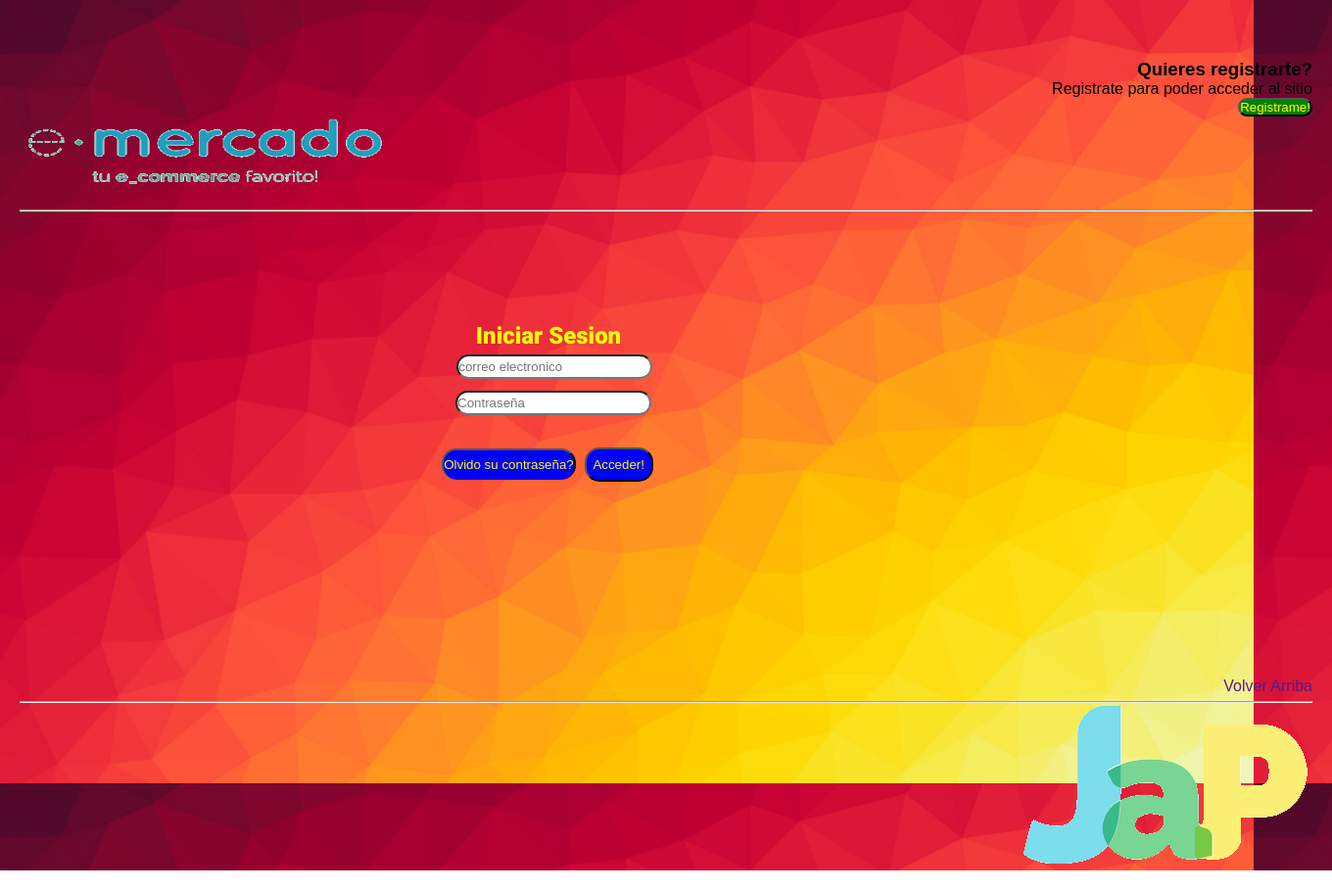
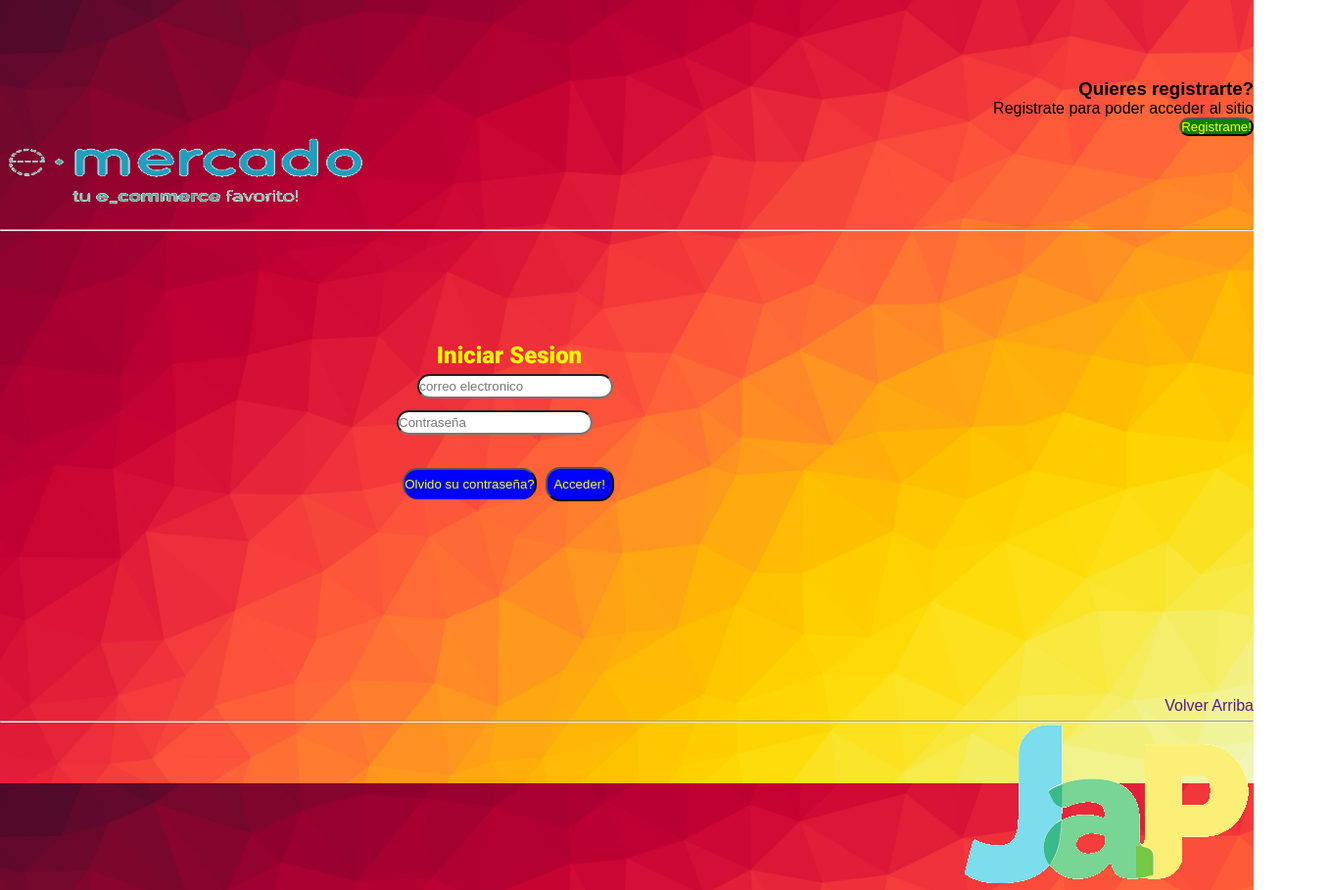
Before and after one commit to Lucas20034/Login2.github.io, a plain HTML site: page index.html in a window 1280 px wide. Shown: the whole page at 98% size, 1360 px wide, since content can reach past the window. Drawn offline with Linux system fonts and the light colour scheme; a web font is replaced by a local one.

Commit message:
psuheando

```diff
--- a/index.html
+++ b/index.html
@@ -6,6 +6,8 @@
     <meta name="viewport" content="width=device-width, initial-scale=1.0">
     <title>Document</title>
     <link rel="stylesheet" href="login.css">
+
+    <meta name="viewport" content="width=device-width, initial-scale=1.0">
 
 
 
@@ -19,7 +21,7 @@
 
 <body>
 
-
+<div class="Contenedor">
 
     <main class="Fondo2">
 
@@ -87,5 +89,7 @@
 
     </main>
 
+</div>
+
 </body>
 </html>
--- a/login.css
+++ b/login.css
@@ -6,6 +6,7 @@
     font-family: sans-serif;
 
 }
+
 
 
 
@@ -21,14 +22,21 @@ body{
     font-family: 'Playfair Display', serif;
     font-family: 'Roboto', sans-serif;
 
-    width: 100%;
+    width: 200%;
   max-width: 1360px;
   margin: 0 auto;
   overflow: hidden;
 
-  min-width:920px;
-  width: 250%;
+  min-width:720px;
+  width: 100%;
   overflow: hidden;
+
+
+}
+
+.Contenedor{
+
+
 }
 
 main{
@@ -159,10 +167,3 @@ font-family: 'Roboto', sans-serif;
     position: relative;
     top: -60px;
 }
-
-
-.Contenedor{
-
-
-
-}
```
